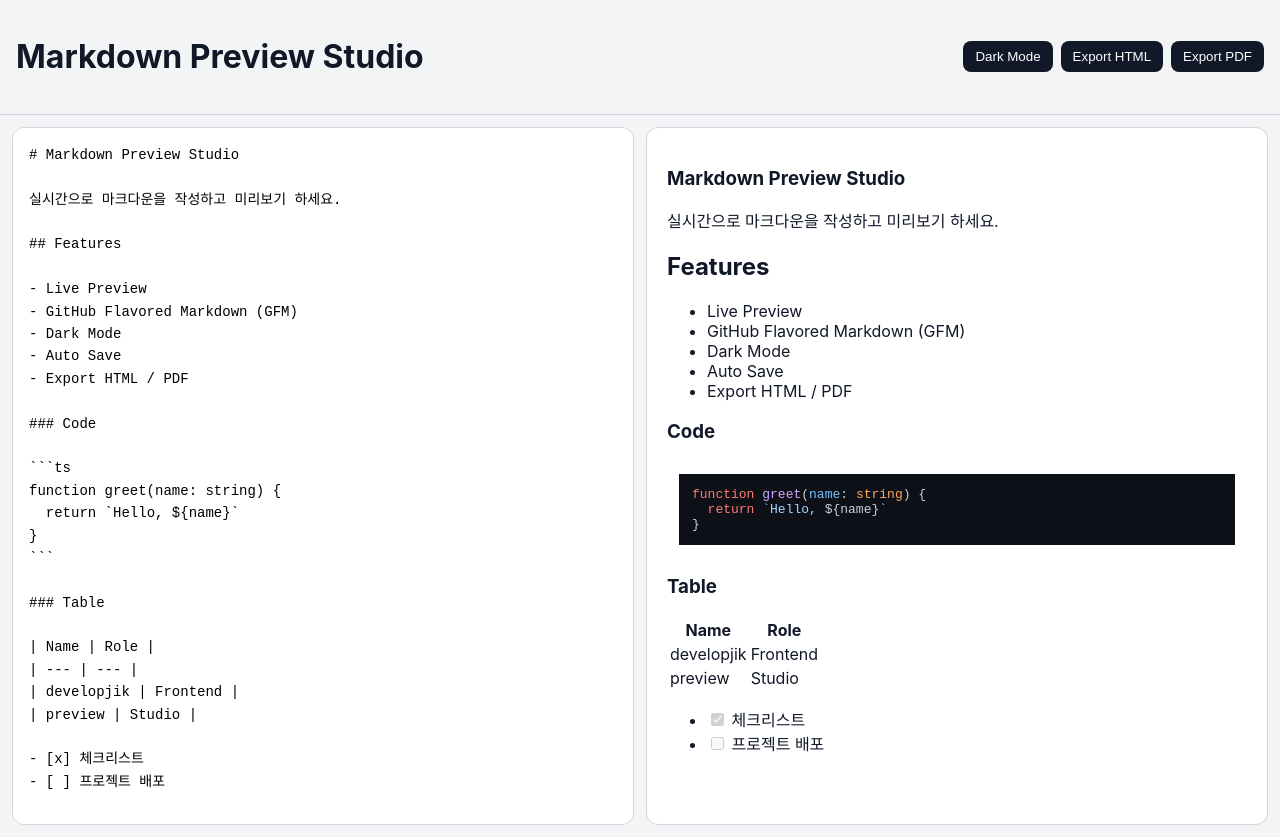
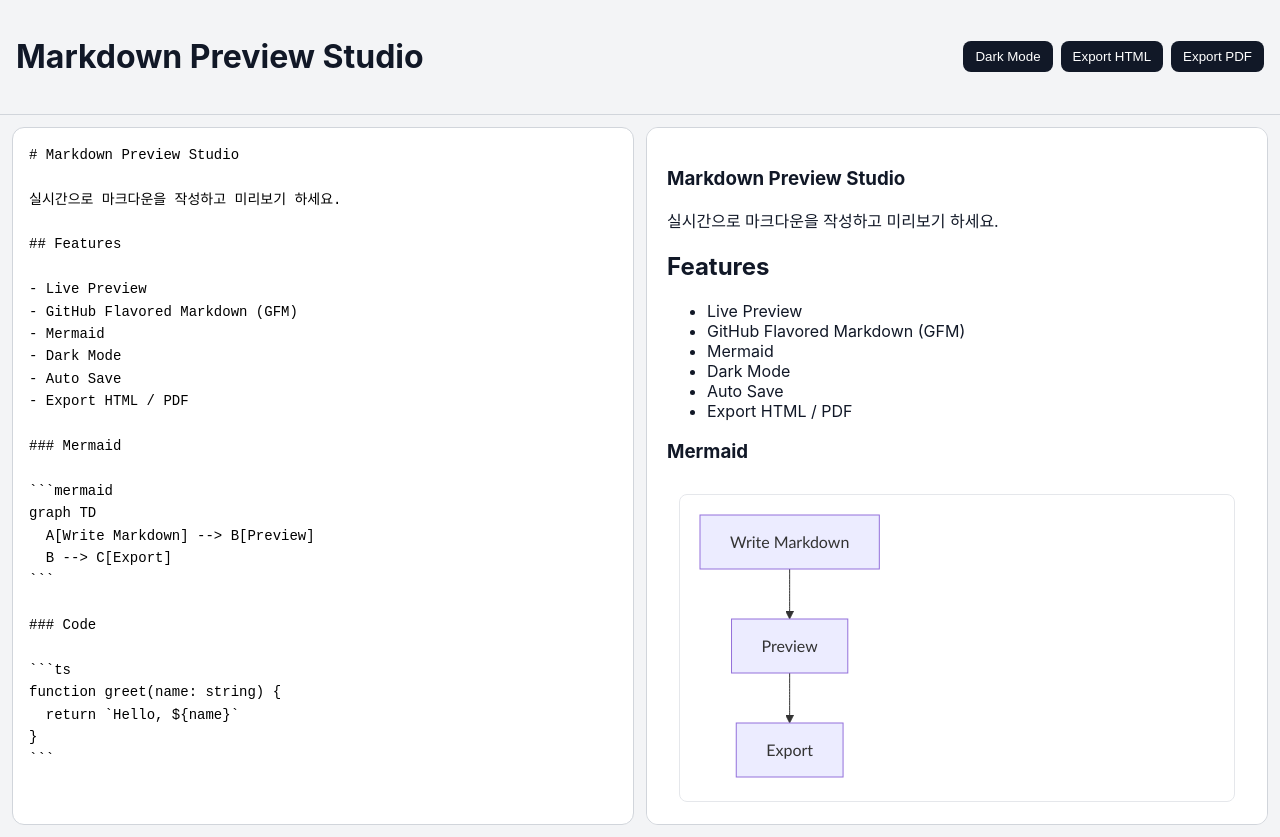
Before and after one commit to developjik/markdown-preview-studio, a React (Vite) app: page / in a window 1280 px wide. Built offline with nearby package versions, Linux system fonts and the light colour scheme.

Commit message:
feat: add mermaid diagram rendering support

```diff
--- a/package.json
+++ b/package.json
@@ -11,6 +11,7 @@
   },
   "dependencies": {
     "highlight.js": "^11.11.1",
+    "mermaid": "^11.12.3",
     "react": "^19.2.0",
     "react-dom": "^19.2.0",
     "react-markdown": "^10.1.0",
--- a/src/App.css
+++ b/src/App.css
@@ -86,6 +86,22 @@ button {
   padding: 12px;
 }
 
+.mermaid {
+  background: #fff;
+  border: 1px solid #e5e7eb;
+  border-radius: 8px;
+  padding: 12px;
+  overflow: auto;
+}
+
+.mermaidError {
+  border: 1px solid #ef4444;
+  background: #fef2f2;
+  color: #7f1d1d;
+  border-radius: 8px;
+  padding: 12px;
+}
+
 @media (max-width: 900px) {
   .split {
     grid-template-columns: 1fr;
--- a/src/App.tsx
+++ b/src/App.tsx
@@ -2,6 +2,7 @@ import { useEffect, useState } from 'react'
 import ReactMarkdown from 'react-markdown'
 import remarkGfm from 'remark-gfm'
 import rehypeHighlight from 'rehype-highlight'
+import mermaid from 'mermaid'
 import 'highlight.js/styles/github-dark.css'
 import './App.css'
 
@@ -13,9 +14,18 @@ const SAMPLE = `# Markdown Preview Studio
 
 - Live Preview
 - GitHub Flavored Markdown (GFM)
+- Mermaid
 - Dark Mode
 - Auto Save
 - Export HTML / PDF
+
+### Mermaid
+
+\`\`\`mermaid
+graph TD
+  A[Write Markdown] --> B[Preview]
+  B --> C[Export]
+\`\`\`
 
 ### Code
 
@@ -24,17 +34,47 @@ function greet(name: string) {
   return \`Hello, \${name}\`
 }
 \`\`\`
+`
 
-### Table
+function MermaidBlock({ chart }: { chart: string }) {
+  const [svg, setSvg] = useState<string>('')
+  const [error, setError] = useState<string>('')
 
-| Name | Role |
-| --- | --- |
-| developjik | Frontend |
-| preview | Studio |
+  useEffect(() => {
+    let mounted = true
+    const run = async () => {
+      try {
+        mermaid.initialize({ startOnLoad: false, securityLevel: 'loose', theme: 'default' })
+        const id = `mmd-${Math.random().toString(36).slice(2)}`
+        const result = await mermaid.render(id, chart)
+        if (mounted) {
+          setSvg(result.svg)
+          setError('')
+        }
+      } catch (e) {
+        if (mounted) {
+          setError(e instanceof Error ? e.message : 'Mermaid render failed')
+          setSvg('')
+        }
+      }
+    }
+    run()
+    return () => {
+      mounted = false
+    }
+  }, [chart])
 
-- [x] 체크리스트
-- [ ] 프로젝트 배포
-`
+  if (error) {
+    return (
+      <div className="mermaidError">
+        <p>Mermaid 렌더 실패: {error}</p>
+        <pre>{chart}</pre>
+      </div>
+    )
+  }
+
+  return <div className="mermaid" dangerouslySetInnerHTML={{ __html: svg }} />
+}
 
 function App() {
   const [markdown, setMarkdown] = useState<string>(() => localStorage.getItem('md-content') || SAMPLE)
@@ -81,7 +121,20 @@ function App() {
         />
 
         <article id="preview" className="preview markdown-body">
-          <ReactMarkdown remarkPlugins={[remarkGfm]} rehypePlugins={[rehypeHighlight]}>
+          <ReactMarkdown
+            remarkPlugins={[remarkGfm]}
+            rehypePlugins={[rehypeHighlight]}
+            components={{
+              code(props) {
+                const { className, children } = props
+                const match = /language-(\w+)/.exec(className || '')
+                if (match?.[1] === 'mermaid') {
+                  return <MermaidBlock chart={String(children).replace(/\n$/, '')} />
+                }
+                return <code className={className}>{children}</code>
+              },
+            }}
+          >
             {markdown}
           </ReactMarkdown>
         </article>
```
Also changed, not shown: 1 other file (tests, documents, lock files or other folders).
